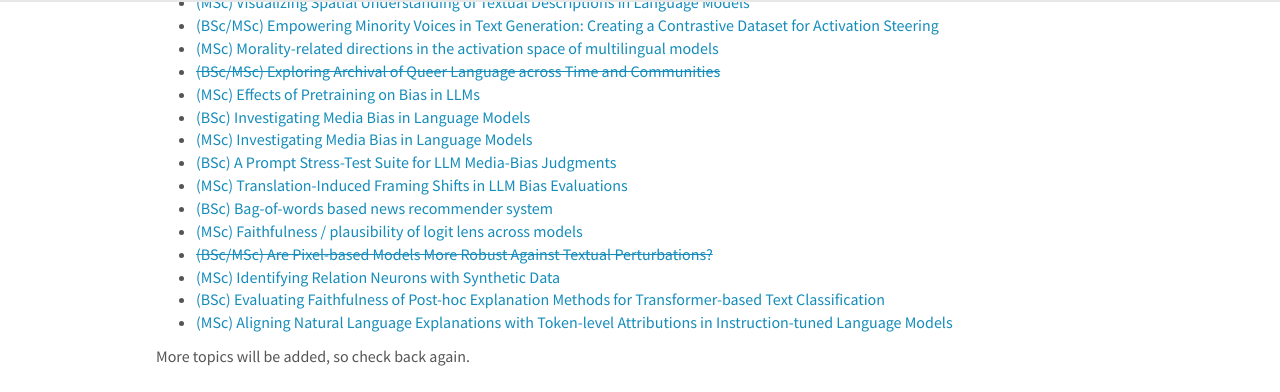
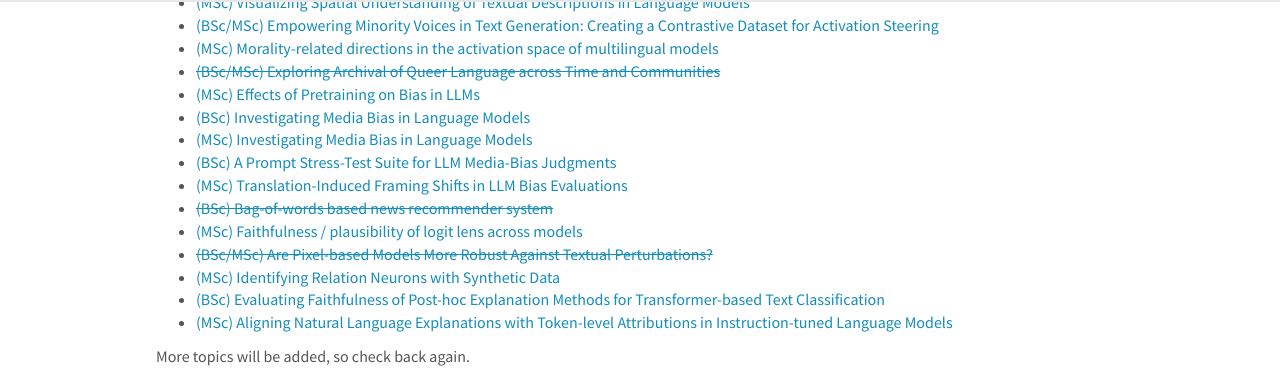
Before and after one commit to cisnlp/cisnlp.github.io, a Jekyll site: the page built from _pages/openings.md, in a window 1280 px wide and 900 px high, scrolled down 567 px. Shown: the part 52-444 px from the top of the window. Built offline with Jekyll 4.4.1, drawn with Linux system fonts in a browser that asks for light colours; nearby versions of some CDN libraries; comment, search, counter and statistics services are not loaded.

```diff
--- a/_pages/openings.md
+++ b/_pages/openings.md
@@ -38,7 +38,7 @@ Presently we have open BSc/MSc thesis positions in the following areas. Kindly a
 - [(MSc) Investigating Media Bias in Language Models]({{ site.baseurl }}/thesis_proposals/2025/Molly-2025-Project-2.pdf)
 - [(BSc) A Prompt Stress-Test Suite for LLM Media-Bias Judgments]({{ site.baseurl }}/thesis_proposals/2026/Molly-2026-Project-1.pdf)
 - [(MSc) Translation-Induced Framing Shifts in LLM Bias Evaluations]({{ site.baseurl }}/thesis_proposals/2026/Molly-2026-Project-2.pdf)
-- [(BSc) Bag-of-words based news recommender system]({{ site.baseurl }}/thesis_proposals/2026/Sebastian-2026-Project-1.pdf)
+- [~~(BSc) Bag-of-words based news recommender system~~]({{ site.baseurl }}/thesis_proposals/2026/Sebastian-2026-Project-1.pdf)
 - [(MSc) Faithfulness / plausibility of logit lens across models]({{ site.baseurl }}/thesis_proposals/2026/Sebastian-2026-Project-2.pdf)
 - [~~(BSc/MSc) Are Pixel-based Models More Robust Against Textual Perturbations?~~]({{ site.baseurl }}/thesis_proposals/2026/Yihong-2026-Project-1.pdf)
 - [(MSc) Identifying Relation Neurons with Synthetic Data]({{ site.baseurl }}/thesis_proposals/2026/Yihong-2026-Project-2.pdf)
```
